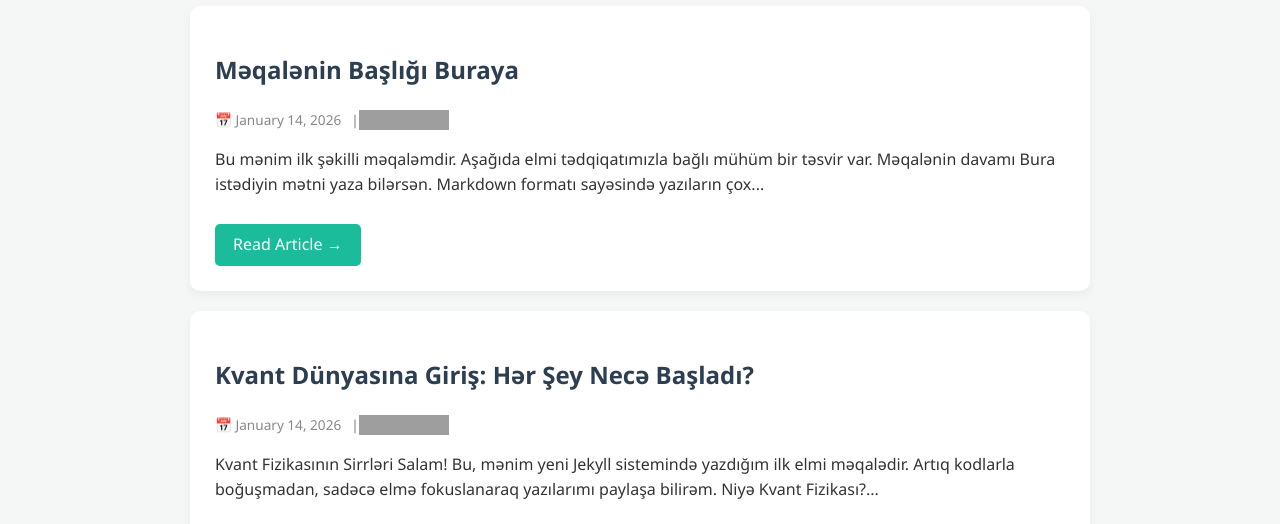
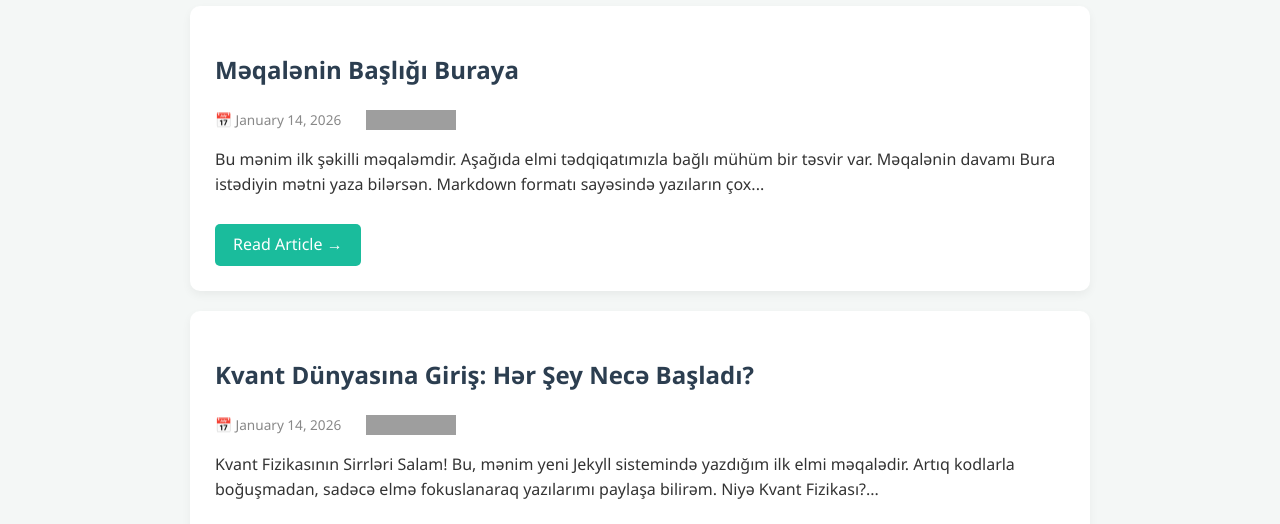
Before and after one commit to azerinyuton/science, a Jekyll site: the page built from index.html, in a window 1280 px wide. Shown: the part 401-925 px from the top of the page. Built offline with Jekyll 4.4.1, drawn with Linux system fonts in a browser that asks for light colours; comment, search, counter and statistics services are not loaded; grey boxes are pictures that could not be loaded.

Commit message:
index.html

```diff
--- a/index.html
+++ b/index.html
@@ -9,13 +9,15 @@
 <div class="post-card">
     <h2><a href="{{ post.url | relative_url }}">{{ post.title }}</a></h2>
 
-    <div style="display: flex; align-items: center; margin-bottom: 10px;">
-        <span style="font-size: 0.85rem; color: #888;">📅 {{ post.date | date: "%B %d, %Y" }}</span>
+<div style="display: flex; align-items: center; margin-bottom: 10px; gap: 15px;">
+    <span style="font-size: 0.85rem; color: #888;">📅 {{ post.date | date: "%B %d, %Y" }}</span>
 
-        <span class="view-count">
-            | <img src="https://hits.seeyoufarm.com/api/count/incr/badge.svg?url=https://azerinyuton.github.io{{ post.url }}&count_bg=%232A9D8F&title_bg=%23555555&icon=&icon_color=%23E7E7E7&title=Views&edge_flat=false" alt="Views"/>
-        </span>
-    </div>
+    <span class="view-count" style="display: inline-flex; align-items: center;">
+        <img src="https://hits.seeyoufarm.com/api/count/incr/badge.svg?url=https://azerinyuton.github.io{{ post.url }}&count_bg=%232A9D8F&title_bg=%23555555&icon=&icon_color=%23E7E7E7&title=Views&edge_flat=false"
+             style="height: 20px; border: none; box-shadow: none !important; margin: 0 !important;"
+             alt="Views">
+    </span>
+</div>
 
     <p>{{ post.content | strip_html | truncatewords: 25 }}</p>
     <a href="{{ post.url | relative_url }}" class="read-more">Read Article →</a>
```
